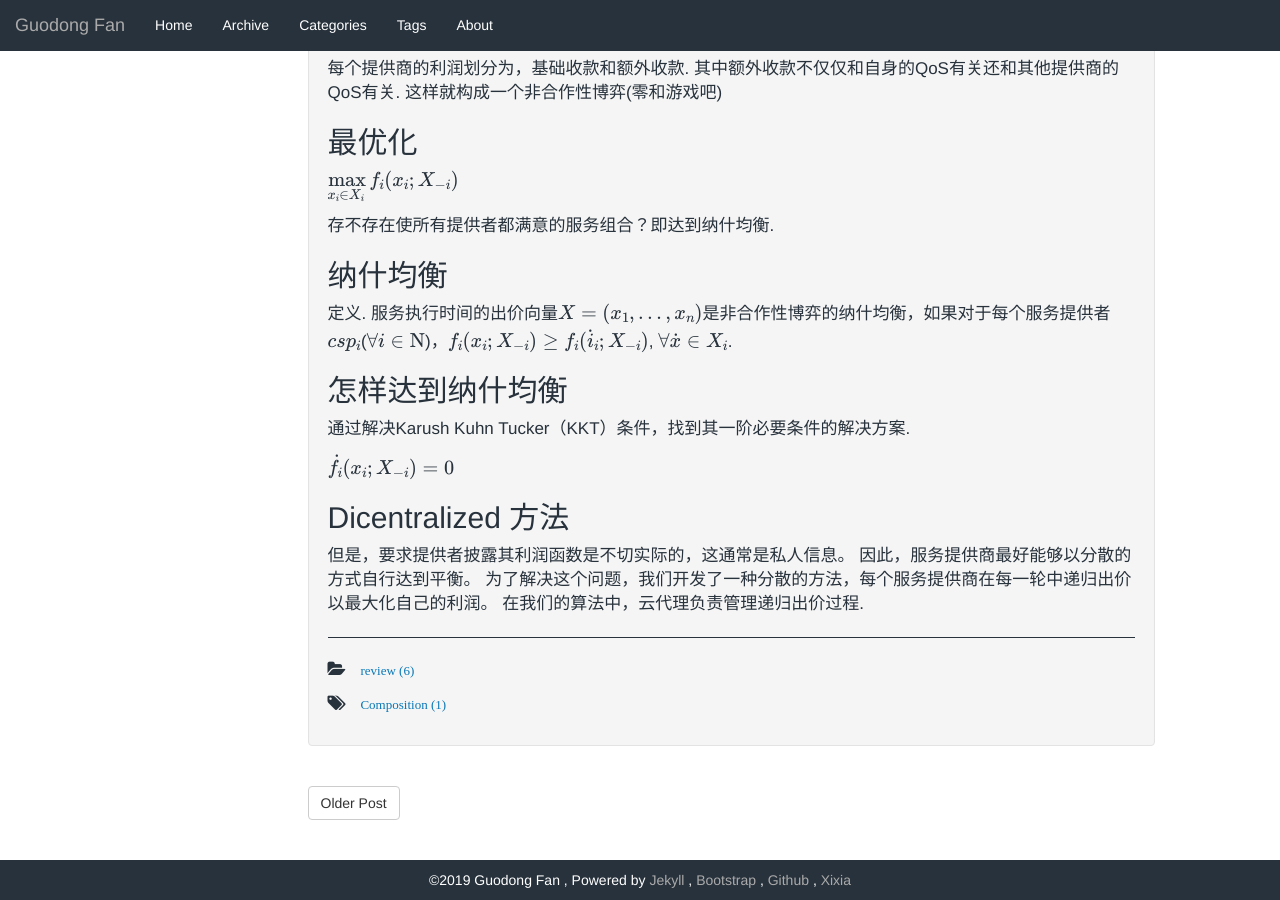
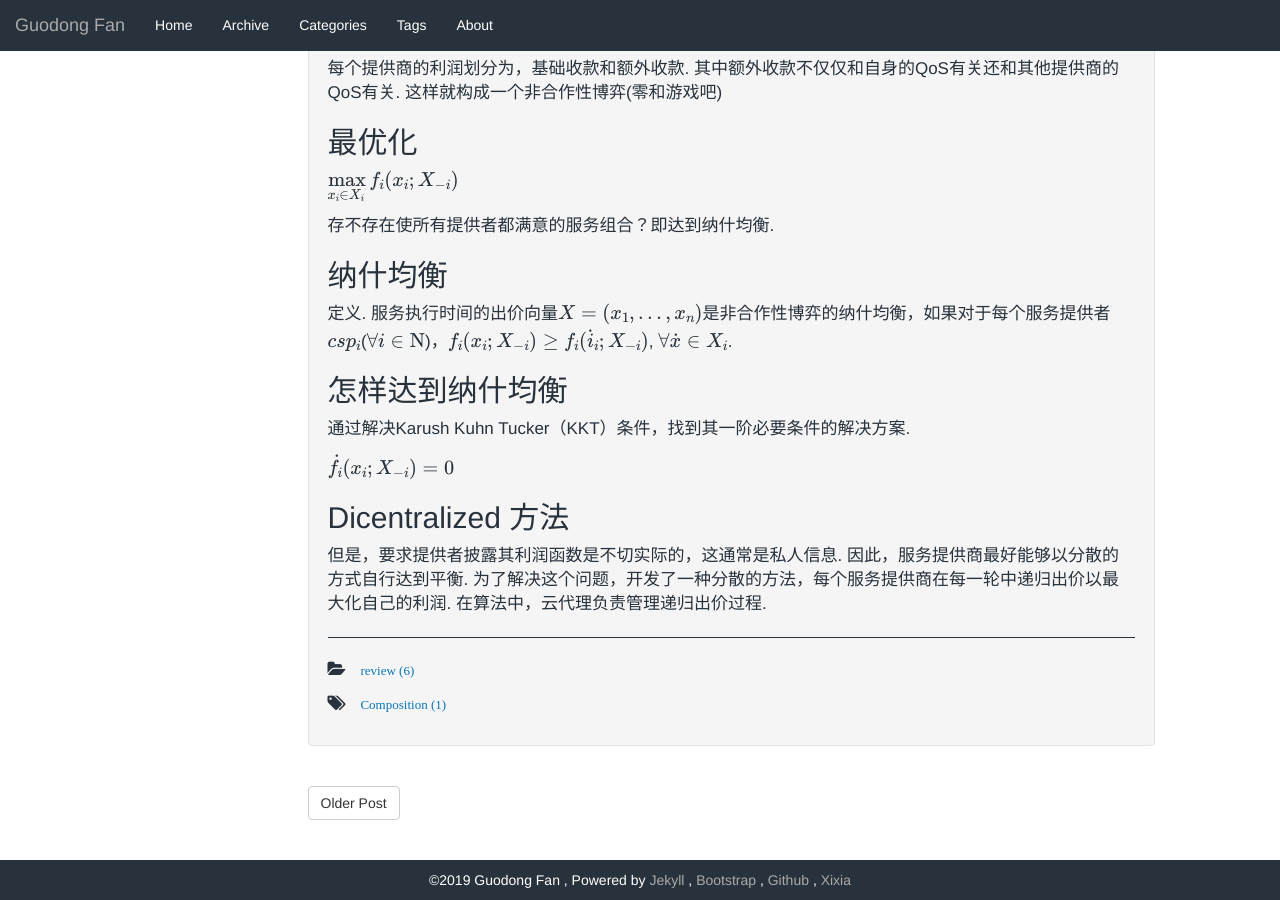
Before and after one commit to GuodongFan/GuodongFan.github.io, a Jekyll site: the page built from _posts/2019-07-31-Nash-Equilibrium-Composition.md, in a window 1280 px wide and 900 px high, scrolled down 1042 px. Built offline with Jekyll 4.4.1, drawn with Linux system fonts in a browser that asks for light colours; our own code applies the rules of GitHub Pages for plain Markdown files; formulas are drawn with MathJax 3.

Commit message:
Update 2019-07-31-Nash-Equilibrium-Composition.md

```diff
--- a/_posts/2019-07-31-Nash-Equilibrium-Composition.md
+++ b/_posts/2019-07-31-Nash-Equilibrium-Composition.md
@@ -60,4 +60,4 @@ $\dot f_i(x_i;X_{-i})=0$
 
 ## Dicentralized 方法
 
-但是，要求提供者披露其利润函数是不切实际的，这通常是私人信息。 因此，服务提供商最好能够以分散的方式自行达到平衡。 为了解决这个问题，我们开发了一种分散的方法，每个服务提供商在每一轮中递归出价以最大化自己的利润。 在我们的算法中，云代理负责管理递归出价过程.
+但是，要求提供者披露其利润函数是不切实际的，这通常是私人信息. 因此，服务提供商最好能够以分散的方式自行达到平衡. 为了解决这个问题，开发了一种分散的方法，每个服务提供商在每一轮中递归出价以最大化自己的利润. 在算法中，云代理负责管理递归出价过程.
```
